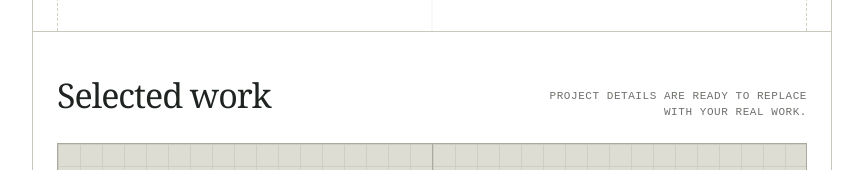
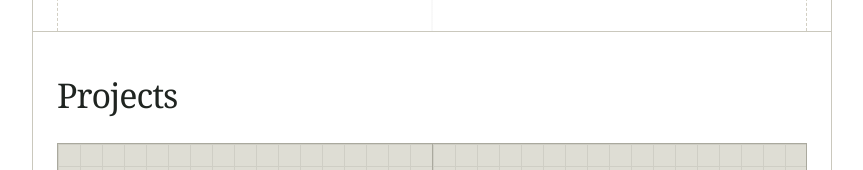
Before and after one commit to timwong101/my-portfolio, a React (Vite) app: page / in a window 1280 px wide. Shown: the part 782-952 px from the top of the page, without its empty margins (208-1071 px from the left). Built offline with nearby package versions, Linux system fonts and the light colour scheme.

Commit message:
Rename projects section

```diff
--- a/src/App.tsx
+++ b/src/App.tsx
@@ -115,8 +115,7 @@ function App() {
 
         <section className="work-section ruled-section" id="projects" aria-labelledby="work-title">
           <div className="section-heading">
-            <div><h2 id="work-title">Selected work</h2></div>
-            <p>Project details are ready to replace with your real work.</p>
+            <div><h2 id="work-title">Projects</h2></div>
           </div>
           <div className="project-grid">
             {projects.map((project) => (
```
